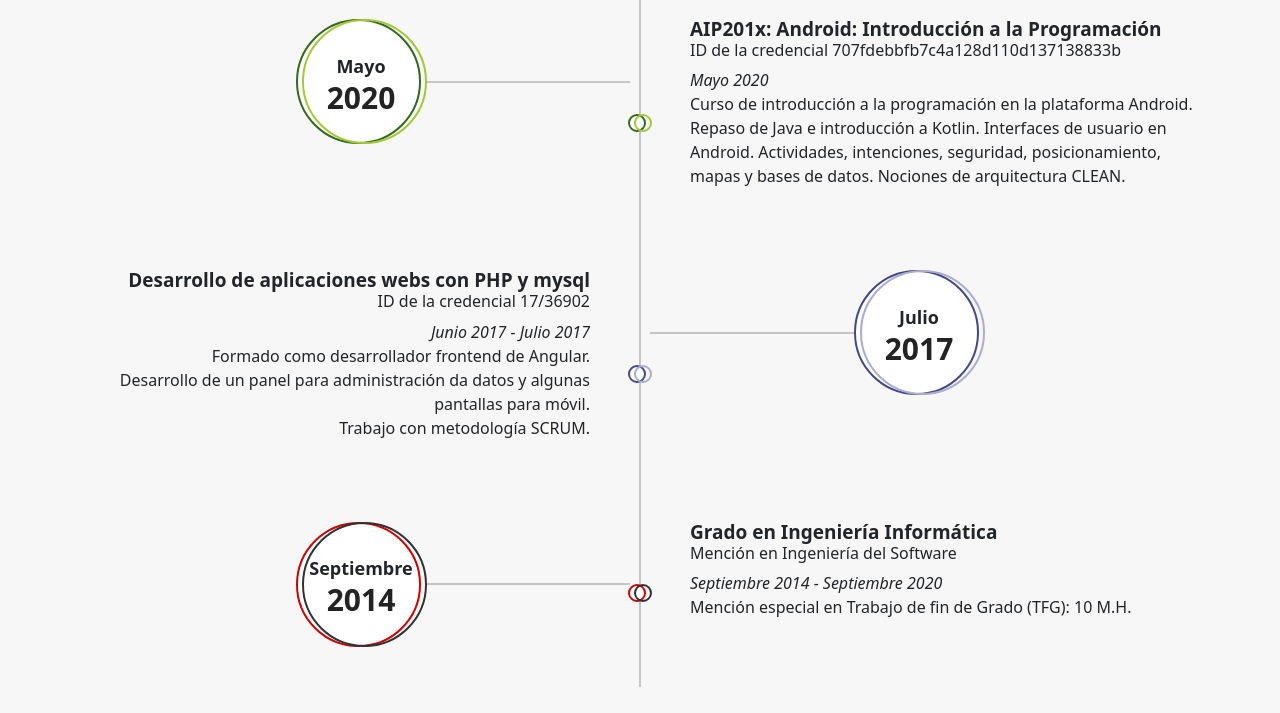
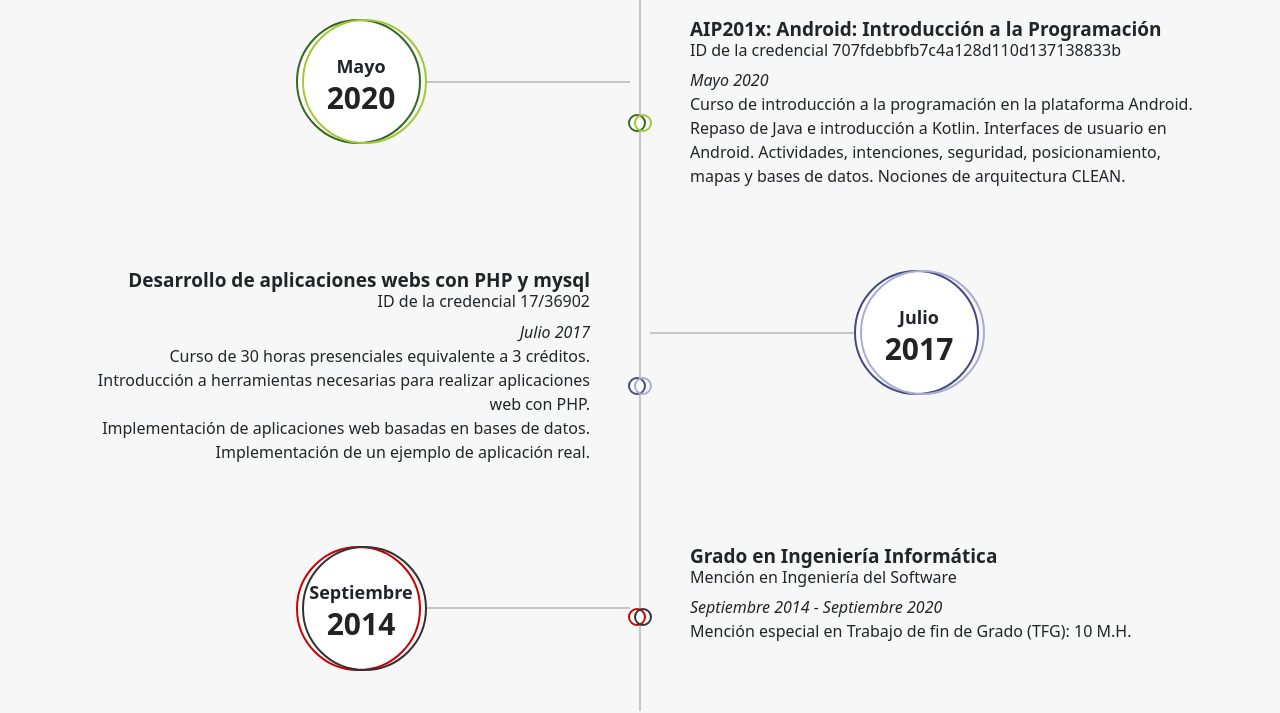
Before and after one commit to perezrevert04/perezrevert04.github.io, a plain HTML site: page index.html in a window 1280 px wide. Shown: the part 1514-2227 px from the top of the page. Drawn offline with nearby package versions, Linux system fonts and the light colour scheme.

Commit message:
Improved PHP course description

```diff
--- a/index.html
+++ b/index.html
@@ -205,15 +205,18 @@
                         <div class="timeline-content">
                             <h5 class="title">Desarrollo de aplicaciones webs con PHP y mysql</h5>
                             <h6>ID de la credencial 17/36902</h6>
-                            <i>Junio 2017 - Julio 2017</i>
+                            <i>Julio 2017</i>
                             <p class="description">
-                                Formado como desarrollador frontend de Angular.
+                                Curso de 30 horas presenciales equivalente a 3 créditos.
                             </p>
                             <p class="description">
-                                Desarrollo de un panel para administración da datos y algunas pantallas para móvil.
+                                Introducción a herramientas necesarias para realizar aplicaciones web con PHP.
                             </p>
                             <p class="description">
-                                Trabajo con metodología SCRUM.
+                                Implementación de aplicaciones web basadas en bases de datos.
+                            </p>
+                            <p class="description">
+                                Implementación de un ejemplo de aplicación real.
                             </p>
                         </div>
                     </div>
```
